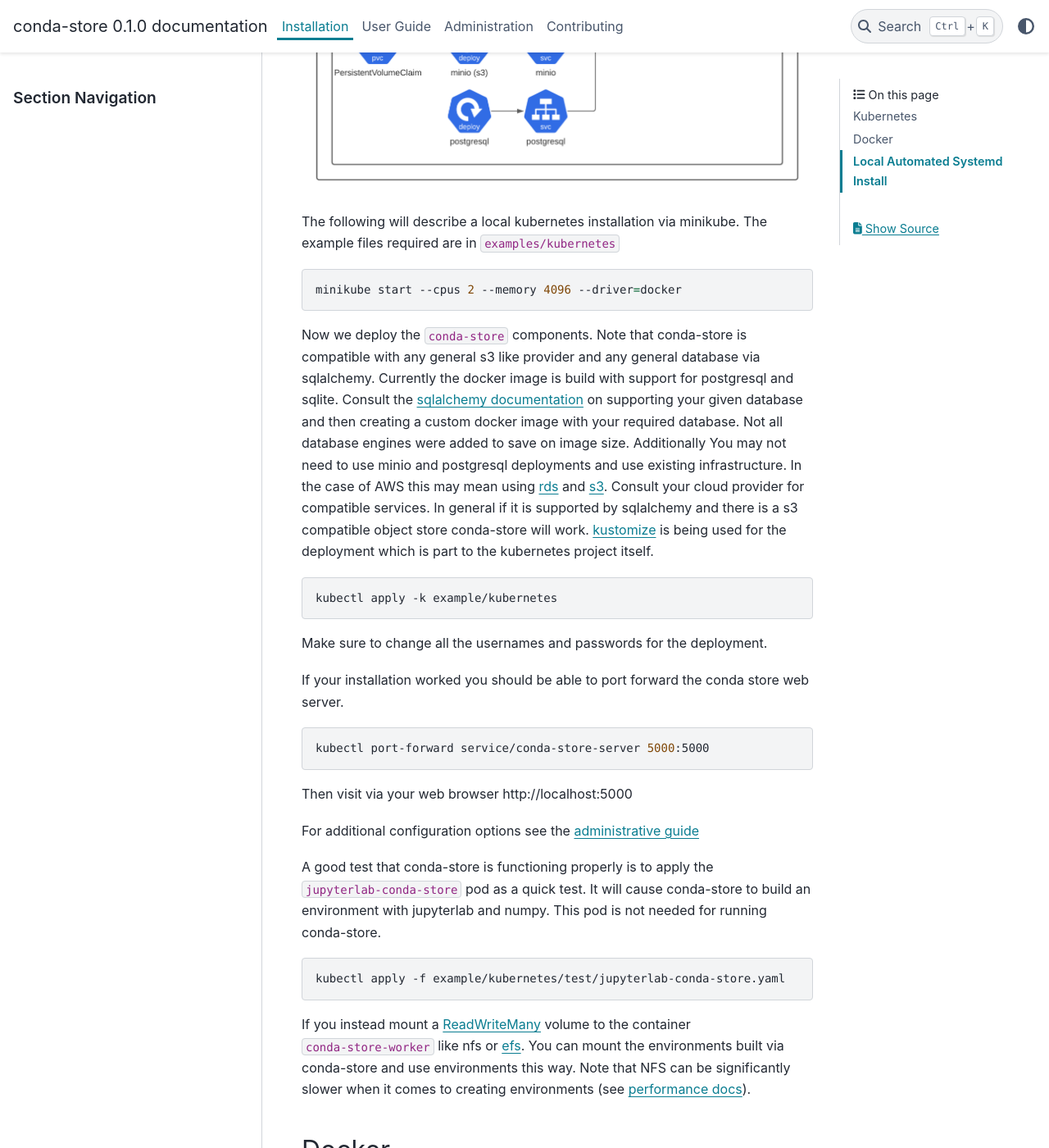
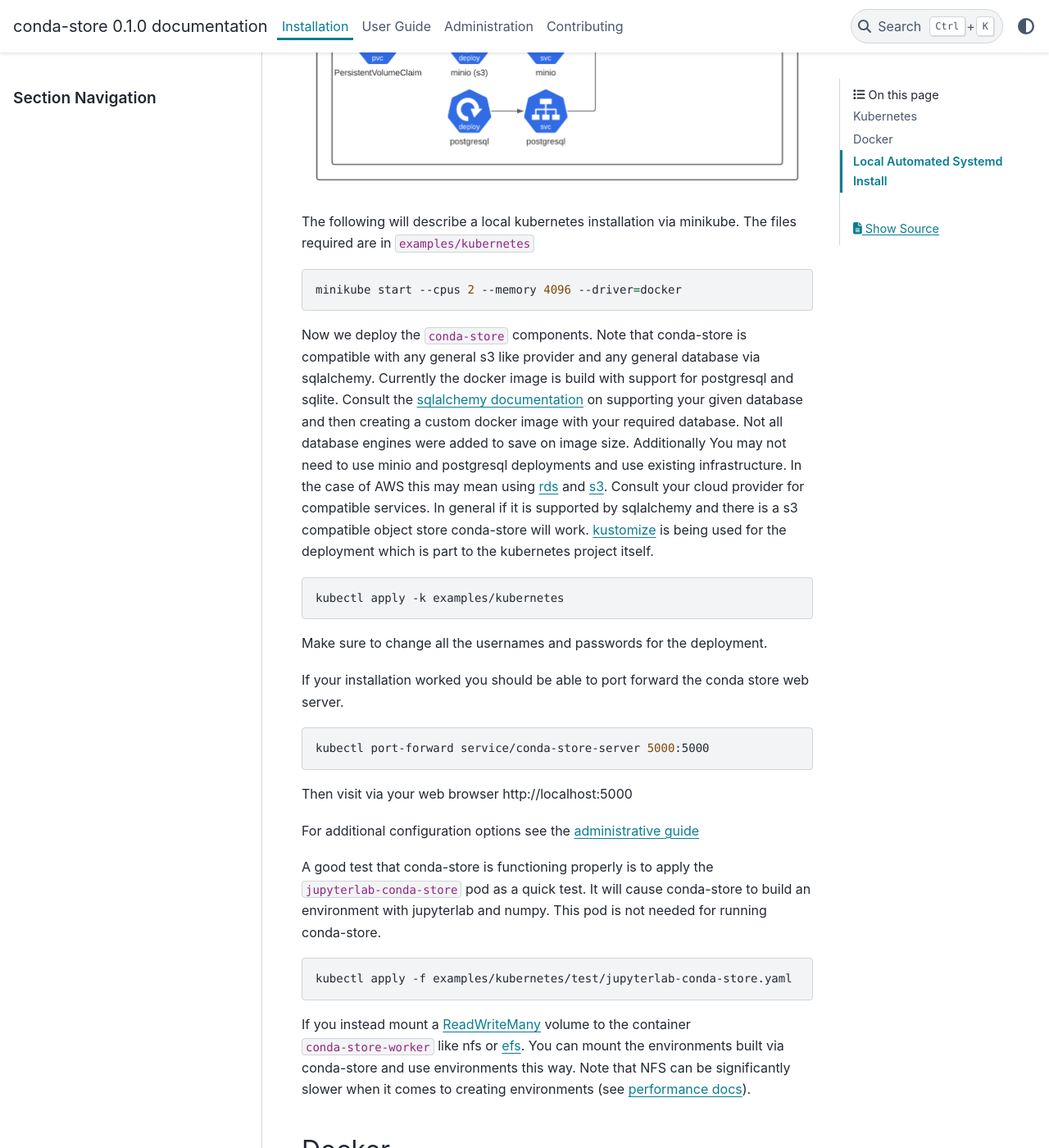
Before and after one commit to conda-incubator/conda-store, a Sphinx documentation site: the page built from docs/installation.md, in a window 1280 px wide and 1400 px high, scrolled down 499 px. Shown: the whole window at 82% size. Built offline with Sphinx 7.4.7 and the PyData theme 0.15.4, drawn with Linux system fonts in a browser that asks for light colours.

Commit message:
Update installation.md typo (#188)
* Update installation.md

* Update installation.md

````diff
--- a/docs/installation.md
+++ b/docs/installation.md
@@ -5,7 +5,7 @@
 ![Conda Store Kubernetes architecture diagram](_static/images/conda-store-installation-kubernetes.png)
 
 The following will describe a local kubernetes installation via
-minikube. The example files required are in `examples/kubernetes`
+minikube. The files required are in `examples/kubernetes`
 
 ```shell
 minikube start --cpus 2 --memory 4096 --driver=docker
@@ -29,7 +29,7 @@
 itself.
 
 ```shell
-kubectl apply -k example/kubernetes
+kubectl apply -k examples/kubernetes
 ```
 
 Make sure to change all the usernames and passwords for the
@@ -53,7 +53,7 @@
 pod is not needed for running conda-store.
 
 ```shell
-kubectl apply -f example/kubernetes/test/jupyterlab-conda-store.yaml
+kubectl apply -f examples/kubernetes/test/jupyterlab-conda-store.yaml
 ```
 
 If you instead mount a
````
